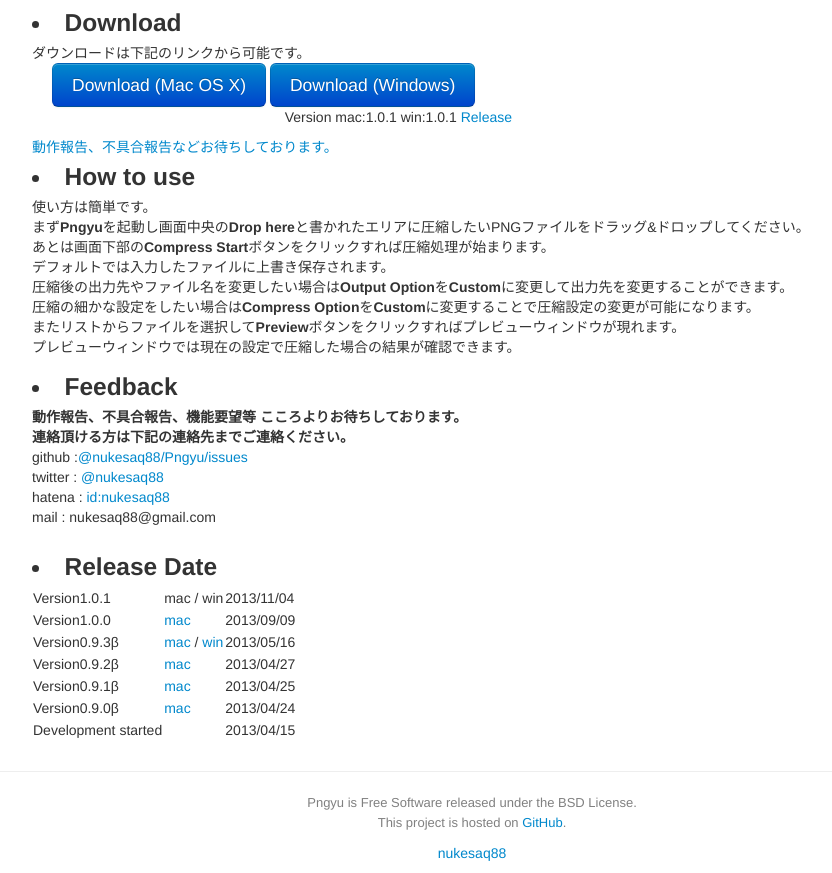
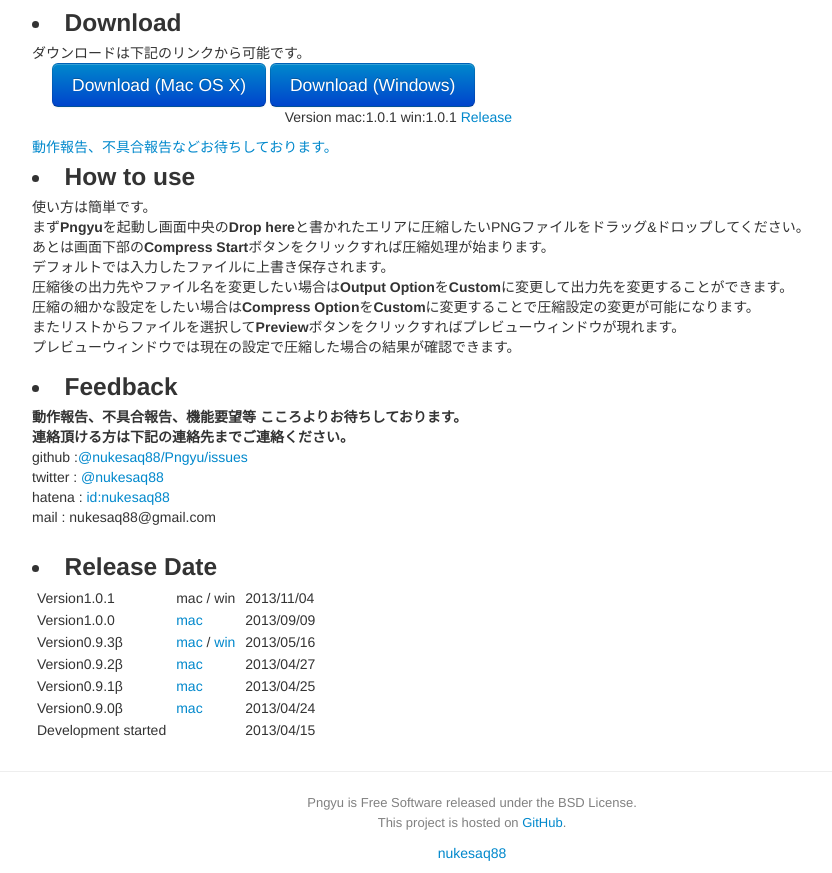
Before and after one commit to nukesaq88/Pngyu, a plain HTML site: page index.html in a window 1280 px wide. Shown: the part 904-1777 px from the top of the page, without its empty margins (158-990 px from the left). Drawn offline with Linux system fonts and the light colour scheme.

Commit message:
modify intex.html

```diff
--- a/index.html
+++ b/index.html
@@ -137,6 +137,13 @@ pngquantでは24bit/32bitフルカラーのPNGファイルを優秀な減色ア
 
     <br>
 
+    <style>
+    td
+    {
+      padding-left:5px;
+      padding-right:5px;
+    }
+    </style>
     <section id="ReleaseDate">
     <div class="container">
     <h3><li>Release Date</li></h3>
```
